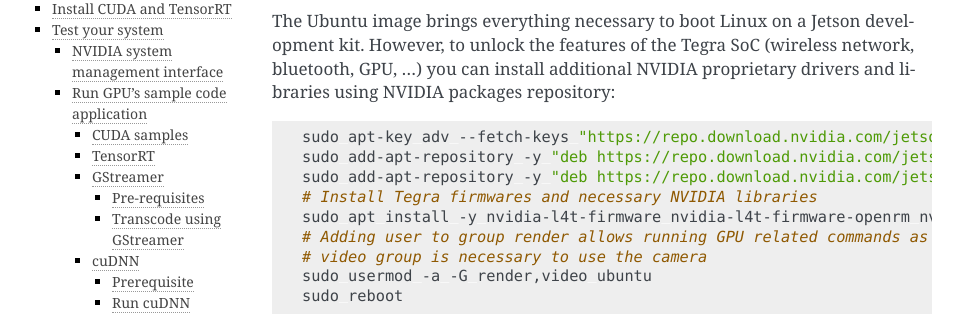
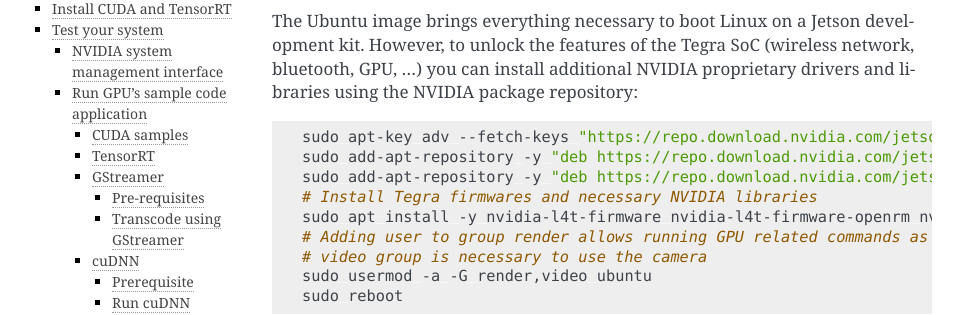
Before and after one commit to canonical/ubuntu-for-jetson, a Sphinx documentation site: the page built from docs/classic/installation-noble.rst, in a window 1280 px wide and 900 px high. Shown: the part 222-537 px from the top of the window, without its empty margins (148-1111 px from the left). Built offline with Sphinx 7.4.7, drawn with Linux system fonts in a browser that asks for light colours; comment, search, counter and statistics services are not loaded.

Commit message:
Follow on: packages repository -> package repository
Signed-off-by: Alex Lewontin <alex.lewontin@canonical.com>

```diff
--- a/docs/classic/installation-noble.rst
+++ b/docs/classic/installation-noble.rst
@@ -7,7 +7,7 @@
 Install NVIDIA proprietary software
 ===================================
 
-The Ubuntu image brings everything necessary to boot Linux on a Jetson development kit. However, to unlock the features of the Tegra SoC (wireless network, bluetooth, GPU, …) you can install additional NVIDIA proprietary drivers and libraries using NVIDIA packages repository:
+The Ubuntu image brings everything necessary to boot Linux on a Jetson development kit. However, to unlock the features of the Tegra SoC (wireless network, bluetooth, GPU, …) you can install additional NVIDIA proprietary drivers and libraries using the NVIDIA package repository:
 
 .. code-block:: bash
 
```
